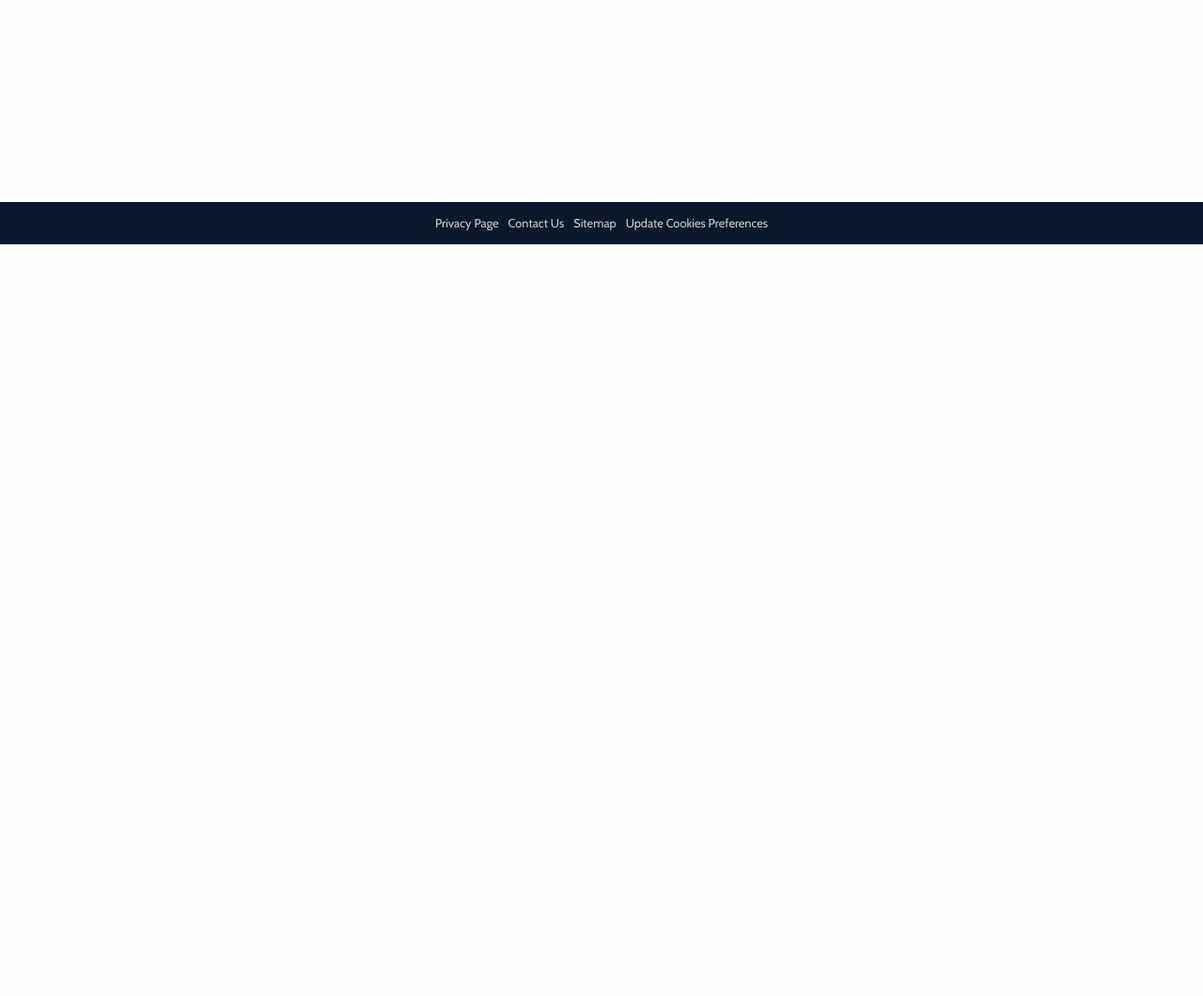
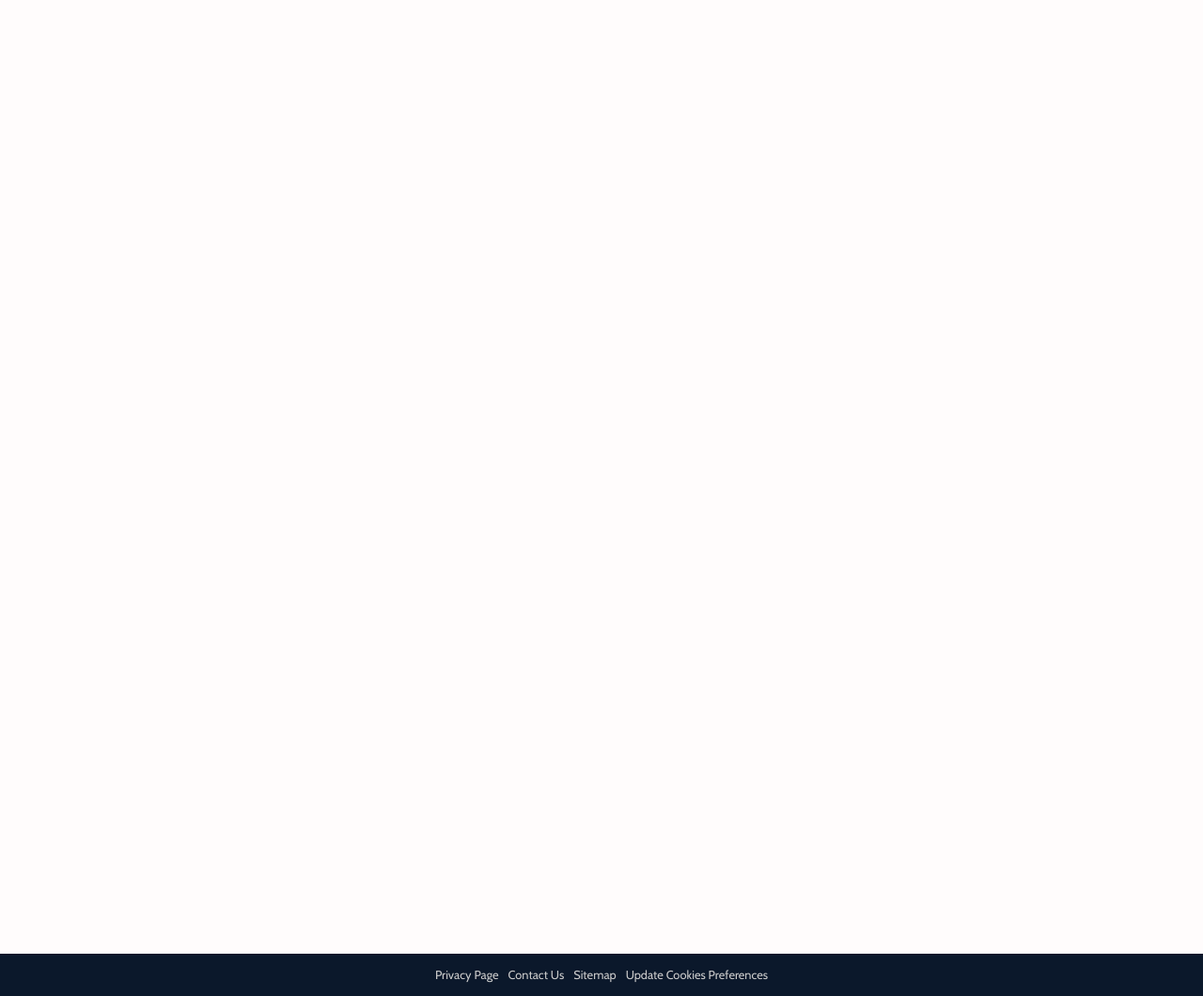
Before and after one commit to Adeyomola/ayp, a Flask app: page /privacy in a window 1280 px wide. Shown: the part 213-1273 px from the top of the page at 94% size. Before the commit the page ends 473 px from the top, so only its background shows below. Run offline with Flask 3, Linux system fonts and the light colour scheme; parts of the project's set-up code (start-up, migrations or seed data) failed here and were passed over.

Commit message:
lvh link-container

```diff
--- a/this/static/styles/content.css
+++ b/this/static/styles/content.css
@@ -2,7 +2,7 @@
     width: 100vw;
     height: fit-content;
     margin-top: 1rem;
-    min-height: fit-content;
+    min-height: 100lvh;
     margin-bottom: 27vh;
 }
 
```
